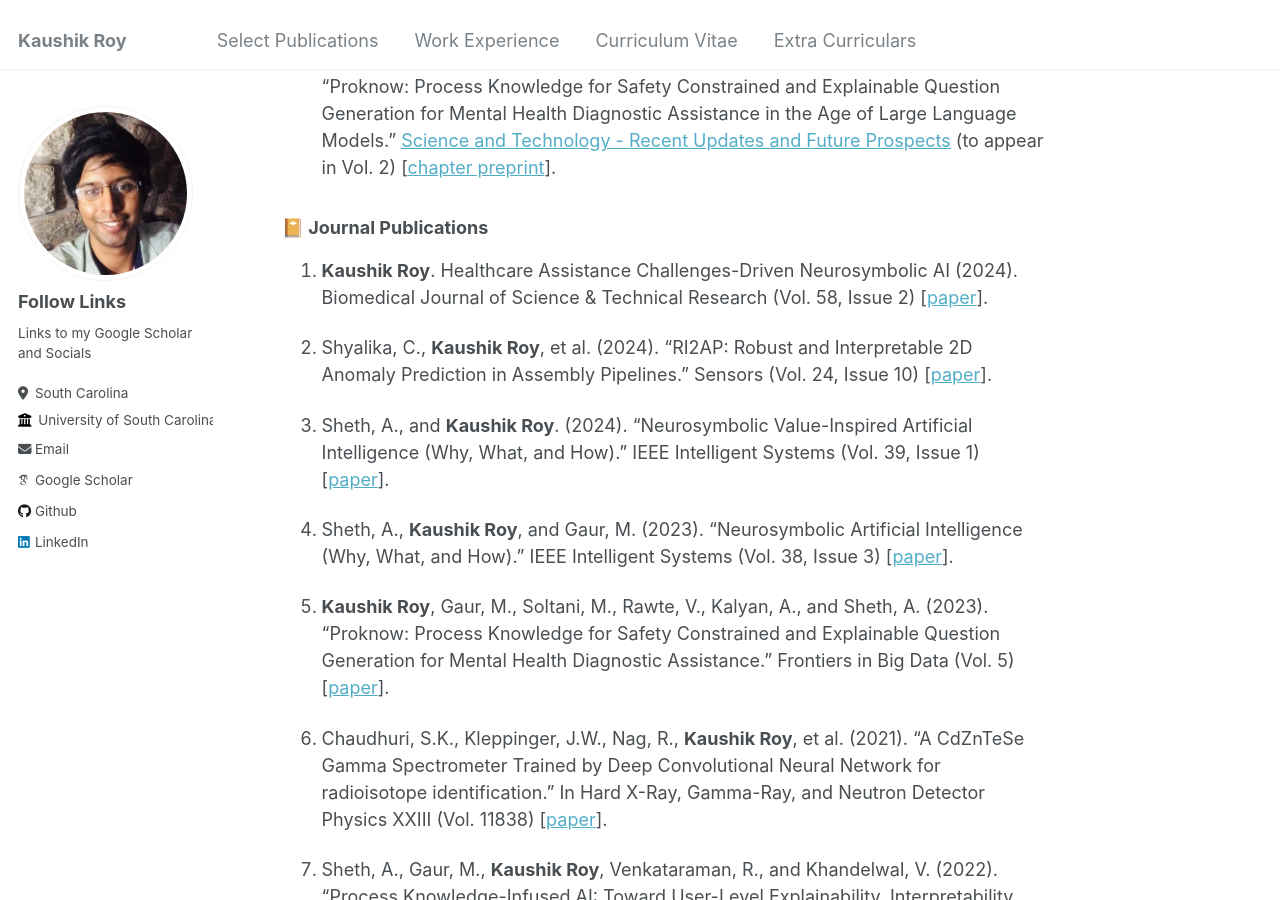
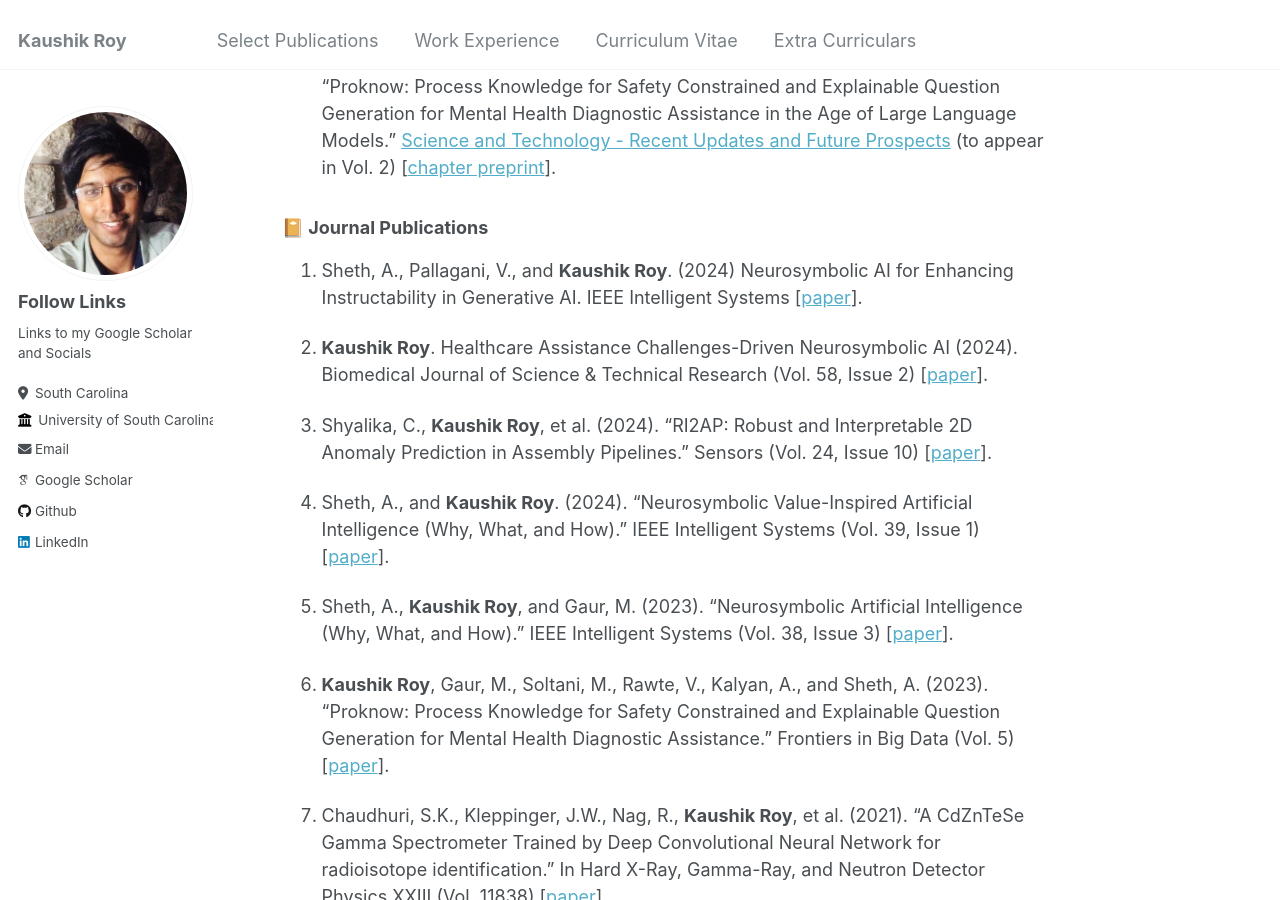
Before and after one commit to kauroy1994/home, a Jekyll site: the page built from _pages/markdown.md, in a window 1280 px wide and 900 px high, scrolled down 643 px. Built offline with Jekyll 4.4.1, drawn with Linux system fonts in a browser that asks for light colours; some web fonts are replaced.

Commit message:
Update markdown.md

```diff
--- a/_pages/markdown.md
+++ b/_pages/markdown.md
@@ -21,7 +21,9 @@ author_profile: true
 1. **Kaushik Roy**, Gaur, M., Soltani, M., Rawte, V., Kalyan, A., and Sheth, A. (2024). "Proknow: Process Knowledge for Safety Constrained and Explainable Question Generation for Mental Health Diagnostic Assistance in the Age of Large Language Models." [Science and Technology - Recent Updates and Future Prospects](https://www.bookpi.org/bookstore/product/science-and-technology-recent-updates-and-future-prospects-vol-1/) (to appear in Vol. 2) [[chapter preprint](https://scholarcommons.sc.edu/cgi/viewcontent.cgi?article=1631&context=aii_fac_pub)].
 
 ### 📔 Journal Publications
-1. **Kaushik Roy**. Healthcare Assistance Challenges-Driven Neurosymbolic AI (2024). Biomedical Journal of Science & Technical Research (Vol. 58, Issue 2) [[paper](https://scholarcommons.sc.edu/cgi/viewcontent.cgi?article=1629&context=aii_fac_pub)].
+1. Sheth, A., Pallagani, V., and **Kaushik Roy**. (2024) Neurosymbolic AI for Enhancing Instructability in Generative AI. IEEE Intelligent Systems [[paper]([https://scholarcommons.sc.edu/cgi/viewcontent.cgi?article=1629&context=aii_fac_pub](https://arxiv.org/pdf/2407.18722))].
+
+2. **Kaushik Roy**. Healthcare Assistance Challenges-Driven Neurosymbolic AI (2024). Biomedical Journal of Science & Technical Research (Vol. 58, Issue 2) [[paper](https://scholarcommons.sc.edu/cgi/viewcontent.cgi?article=1629&context=aii_fac_pub)].
 
 2. Shyalika, C., **Kaushik Roy**, et al. (2024). "RI2AP: Robust and Interpretable 2D Anomaly Prediction in Assembly Pipelines." Sensors (Vol. 24, Issue 10) [[paper](https://www.mdpi.com/1424-8220/24/10/3244/pdf)].
 
```
